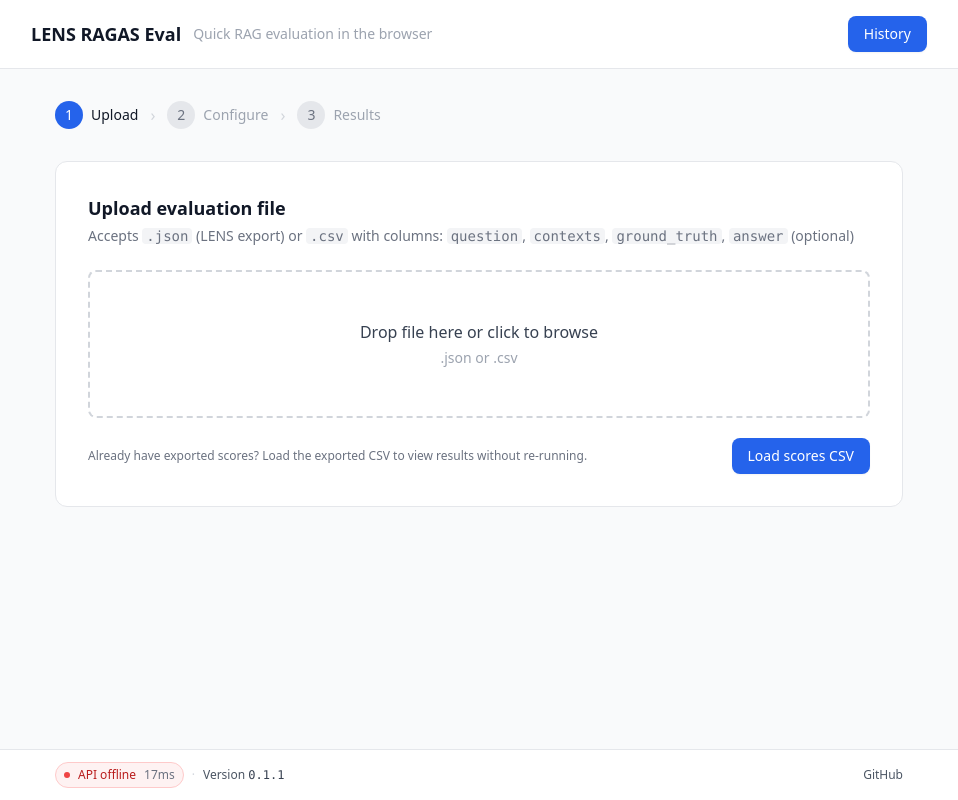
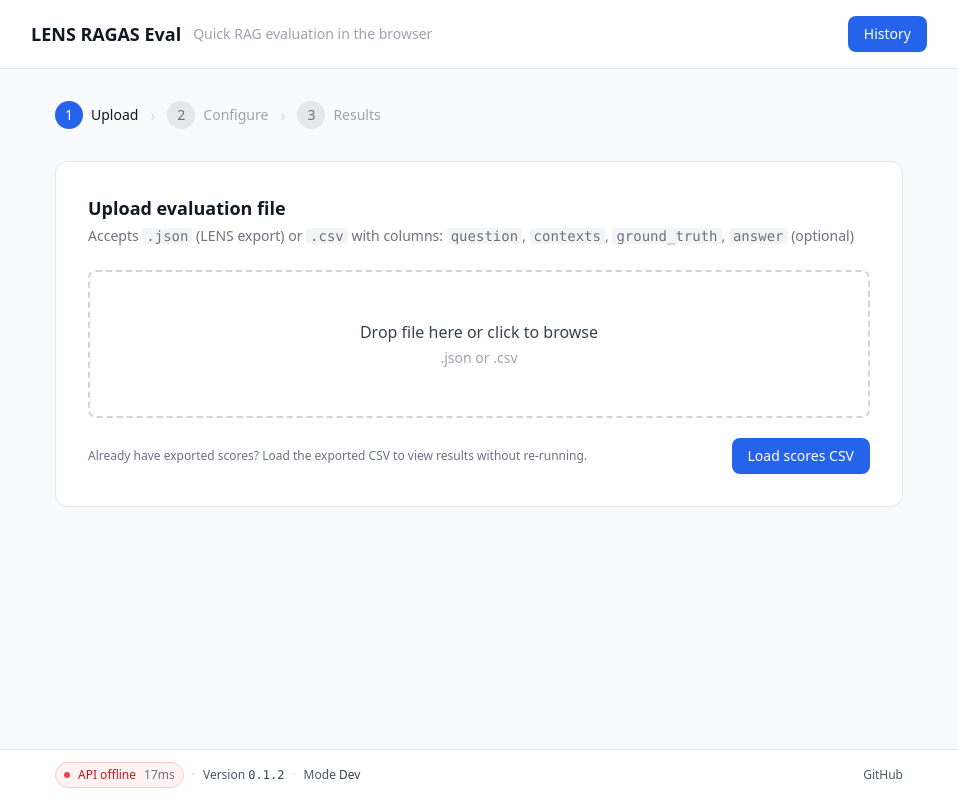
Before and after one commit to hihanifm/lens-ragas-web, a React (Vite) app in the folder frontend/: page / in a window 1280 px wide. Shown: the whole page, without its empty margins (161-1119 px from the left). Built offline with nearby package versions, Linux system fonts and the light colour scheme; no server answers.

Commit message:
chore: bump version to 0.1.2
Includes footer mode indicator and Makefile improvements for clean dev/prod switching.

```diff
--- a/frontend/package.json
+++ b/frontend/package.json
@@ -1,7 +1,7 @@
 {
   "name": "lens-ragas-web",
   "private": true,
-  "version": "0.1.1",
+  "version": "0.1.2",
   "type": "module",
   "scripts": {
     "dev": "vite",
--- a/frontend/src/components/Footer.jsx
+++ b/frontend/src/components/Footer.jsx
@@ -3,6 +3,7 @@
 
 const APP_VERSION = typeof __APP_VERSION__ !== 'undefined' ? __APP_VERSION__ : 'dev'
 const GITHUB_URL = typeof __GITHUB_URL__ !== 'undefined' ? __GITHUB_URL__ : null
+const MODE_LABEL = import.meta.env.DEV ? 'Dev' : 'Prod'
 
 export default function Footer() {
   const [api, setApi] = useState({ status: 'checking', latencyMs: null, checkedAt: null })
@@ -72,6 +73,11 @@
           <span>
             Version <span className="font-mono text-gray-700">{APP_VERSION}</span>
           </span>
+
+          <span className="text-gray-300">·</span>
+          <span>
+            Mode <span className="font-medium text-gray-700">{MODE_LABEL}</span>
+          </span>
         </div>
 
         <div className="flex items-center gap-3 text-xs">
```
Also changed, not shown: 1 other file (tests, documents, lock files or other folders).
